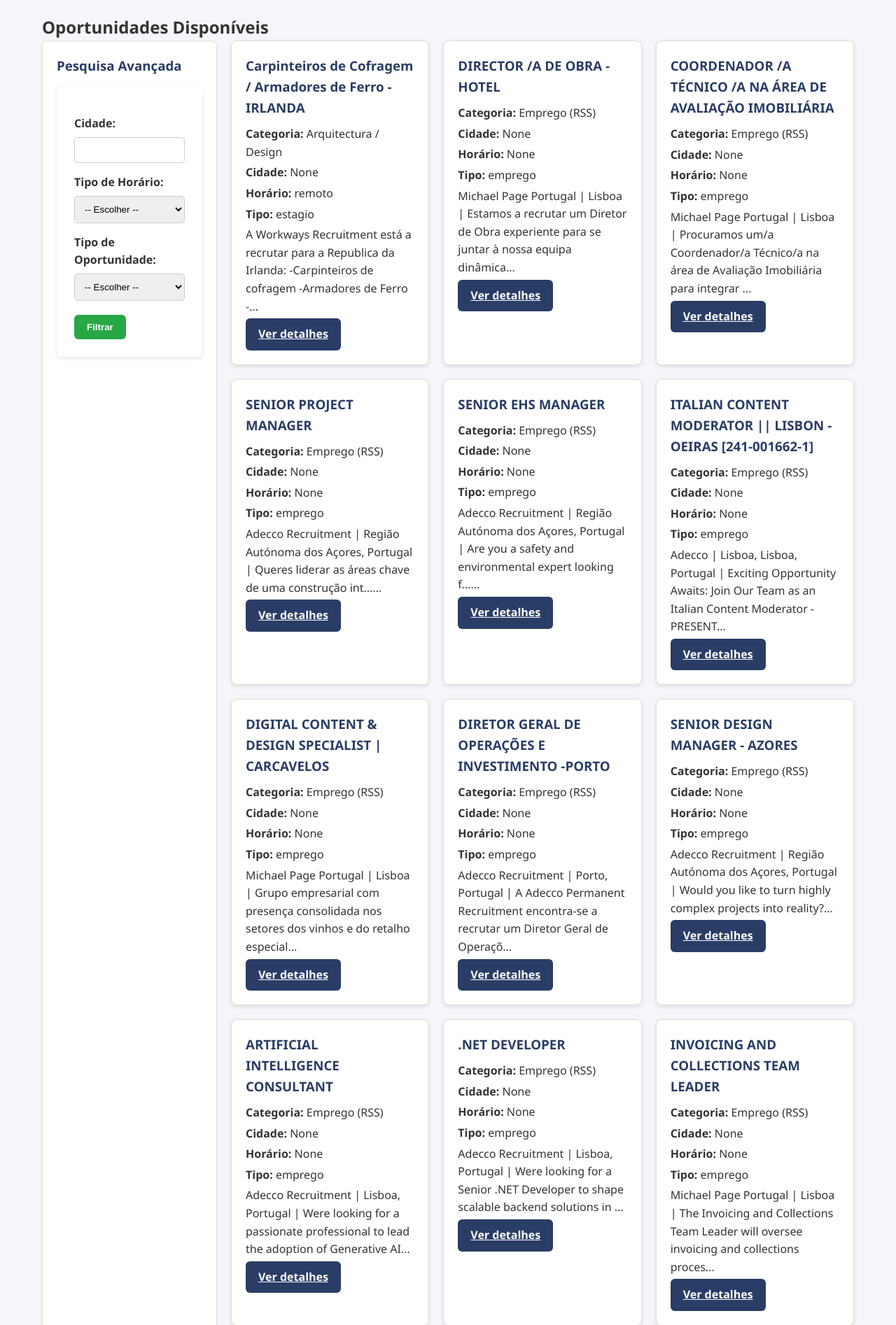
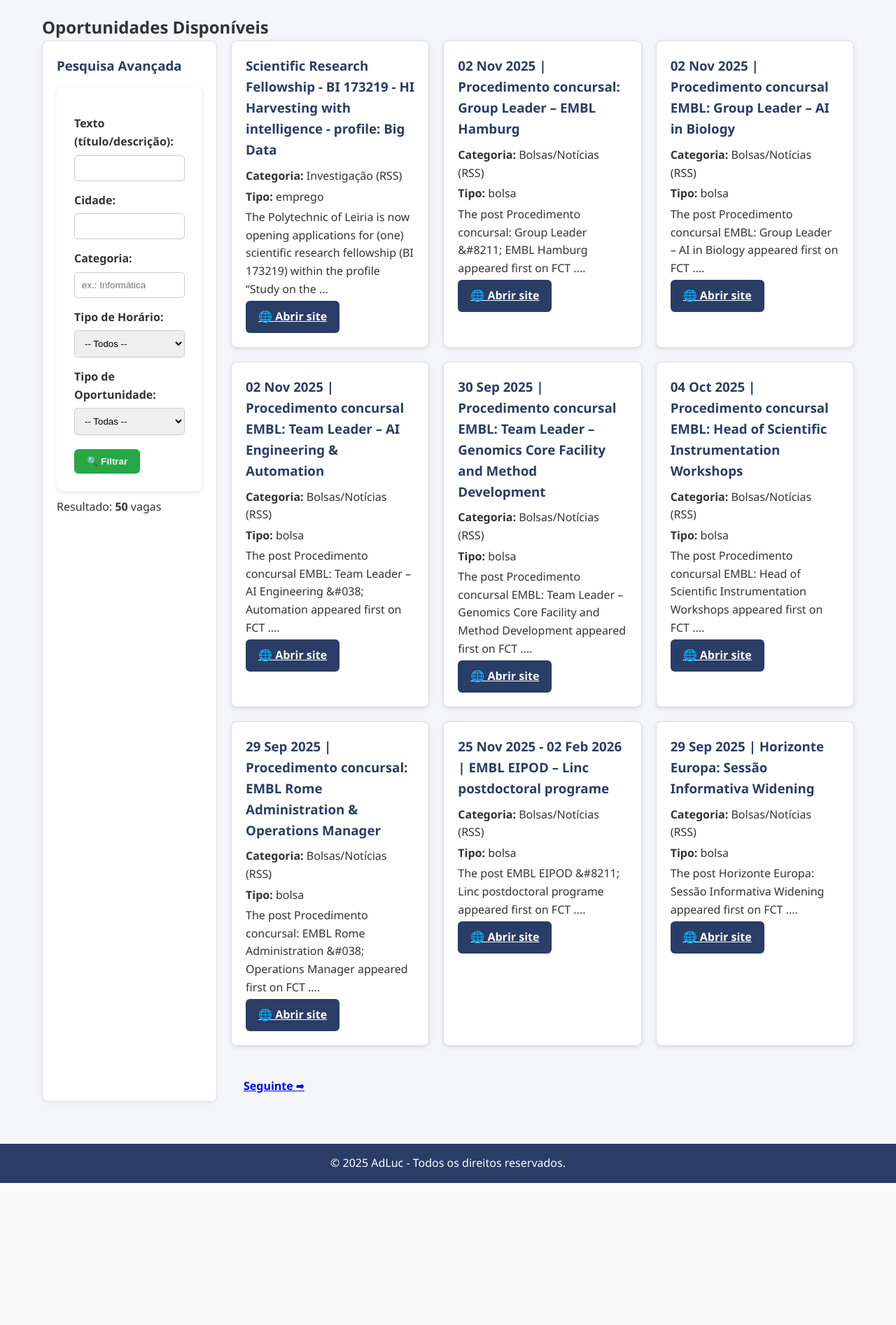
Before and after one commit to titoadriano-ndongala/adluc, a Flask app: page /vagas in a window 1280 px wide. Shown: the part 130-2024 px from the top of the page at 70% size. After the commit the page ends 1821 px from the top, so only its background shows below. Run offline with Flask 3, Linux system fonts and the light colour scheme; data comes from the database, SQL or seed files in the repository; both versions use the stored data as it was after the commit.

Commit message:
Projecto Final AdLuc IEFP 6

```diff
--- a/app.py
+++ b/app.py
@@ -1,70 +1,199 @@
+import os
+import re
 from flask import Flask, render_template, request, redirect, url_for, session, send_from_directory
+from werkzeug.utils import secure_filename
 from modelos.modelos import db, Utilizador, Vaga, Candidatura
-import os
-from werkzeug.utils import secure_filename
+
+# Feeds / HTTP / Scheduler
+import requests
+from requests.adapters import HTTPAdapter, Retry
 import feedparser
+from apscheduler.schedulers.background import BackgroundScheduler
 
 app = Flask(__name__)
 app.secret_key = "segredo_adluc"
 
-# Configuração da BD SQLite
+# ======================
+# Config BD / Uploads
+# ======================
 caminho_bd = os.path.join(os.path.dirname(__file__), "baseDados", "adluc.db")
 app.config["SQLALCHEMY_DATABASE_URI"] = f"sqlite:///{caminho_bd}"
 app.config["SQLALCHEMY_TRACK_MODIFICATIONS"] = False
 
-# Configuração uploads
 UPLOAD_FOLDER = os.path.join(os.path.dirname(__file__), "uploads")
 os.makedirs(UPLOAD_FOLDER, exist_ok=True)
 app.config["UPLOAD_FOLDER"] = UPLOAD_FOLDER
 app.config["MAX_CONTENT_LENGTH"] = 2 * 1024 * 1024  # 2MB
 
+# Upload – extensões permitidas
+EXTENSOES_CV = {"pdf", "doc", "docx"}
+
+def allowed_file(filename: str) -> bool:
+    return "." in filename and filename.rsplit(".", 1)[1].lower() in EXTENSOES_CV
+
 db.init_app(app)
-
 with app.app_context():
     db.create_all()
 
-#Importar o RSS
-RSS_URL = "http://www.net-empregos.com/rss.asp"
+# ======================
+# Utils
+# ======================
+def strip_html(texto: str) -> str:
+    if not texto:
+        return ""
+    texto = re.sub(r"<[^>]+>", " ", texto)
+    texto = re.sub(r"\s+", " ", texto).strip()
+    return texto
 
-def importar_vagas_netempregos():
-    feed = feedparser.parse(RSS_URL)
-    for entry in feed.entries[:10]:  # limita às 10 mais recentes
-        titulo = entry.get("title", "")
-        descricao = entry.get("summary", "")
-        link = entry.get("link", "")
+# ======================
+# FEEDS EXTERNOS
+# ======================
+FEEDS_EXTERNOS = [
+    # Empregos PT (Expresso Emprego)
+    "http://www.expressoemprego.pt/rss/ultimas-ofertas",
+    "http://www.expressoemprego.pt/rss/informatica",
+    "http://www.expressoemprego.pt/rss/lisboa",
 
-        if not Vaga.query.filter_by(link_externo=link).first():
-            vaga = Vaga(
-                titulo=titulo,
-                descricao=descricao,
-                externa=True,
-                link_externo=link
-            )
-            db.session.add(vaga)
-    db.session.commit()
+    # Agregador (HUORK)
+    "https://www.huork.com/rss/all/",
 
+    # Investigação (EURAXESS)
+    "https://euraxess.ec.europa.eu/job-feed",
 
+    # FCT (Notícias/Agenda/Ciência)
+    "https://www.fct.pt/media/noticias/feed/",
+    "https://www.fct.pt/media/noticias/feed/?type=calendar_event",
+    "https://www.fct.pt/media/noticias/feed/?type=science_in_focus",
+]
 
+def _http_session():
+    s = requests.Session()
+    s.headers.update({
+        "User-Agent": "Mozilla/5.0 (Windows NT 10.0; Win64; x64) AdLucBot/1.0 (+https://adluc.local)"
+    })
+    retries = Retry(total=3, backoff_factor=0.5, status_forcelist=[429, 500, 502, 503, 504])
+    s.mount("http://", HTTPAdapter(max_retries=retries))
+    s.mount("https://", HTTPAdapter(max_retries=retries))
+    return s
 
+def _parse_feed(url: str):
+    try:
+        sess = _http_session()
+        resp = sess.get(url, timeout=12)
+        if resp.status_code != 200 or not resp.content:
+            print(f"⚠️ Feed falhou HTTP {resp.status_code}: {url}")
+            return []
+        parsed = feedparser.parse(resp.content)
+        entradas = getattr(parsed, "entries", []) or []
+        print(f"🔎 {url} → {len(entradas)} entradas")
+        return entradas
+    except Exception as e:
+        print(f"❌ Erro no feed {url}: {e}")
+        return []
 
+SEMENTE_EXTERNAS = [
+    {
+        "titulo": "Estágio Júnior em Análise de Dados (Remoto) — Externo",
+        "descricao": "Programa de estágio com mentoria. Python/SQL. Duração 6 meses.",
+        "link": "https://exemplo-empregos.pt/anuncio/estagio-analise-dados",
+        "categoria": "Emprego (RSS)",
+        "tipo": "emprego",
+    },
+    {
+        "titulo": "Bolsa de Investigação — IA aplicada à Saúde — Externo",
+        "descricao": "Bolsa para Mestrandos/Doutorandos. Projeto de 12 meses.",
+        "link": "https://exemplo-bolsas.pt/bolsa/ia-saude-2025",
+        "categoria": "Bolsas/Notícias (RSS)",
+        "tipo": "bolsa",
+    }
+]
 
+def _inferir_defaults_por_url(url: str):
+    u = url.lower()
+    if "expressoemprego.pt" in u or "huork.com" in u:
+        return "Emprego (RSS)", "emprego"
+    if "euraxess" in u:
+        return "Investigação (RSS)", "emprego"
+    if "fct.pt" in u:
+        return "Bolsas/Notícias (RSS)", "bolsa"
+    return "Emprego/Notícias (RSS)", "emprego"
 
-# Página inicial
+def importar_vagas_externas():
+    insercoes = 0
+    total_entradas = 0
+
+    for url in FEEDS_EXTERNOS:
+        categoria_def, tipo_def = _inferir_defaults_por_url(url)
+        entradas = _parse_feed(url)
+        total_entradas += len(entradas)
+
+        for entry in entradas[:8]:
+            titulo = strip_html(entry.get("title") or "")
+            descricao = strip_html(entry.get("summary") or entry.get("description") or titulo)
+            link = (entry.get("link") or "").strip()
+
+            if not link or not titulo:
+                continue
+
+            if not Vaga.query.filter_by(link_externo=link).first():
+                vaga = Vaga(
+                    titulo=titulo[:200],
+                    descricao=(descricao or titulo)[:2000],
+                    categoria=categoria_def,
+                    tipo=tipo_def,
+                    cidade=None,
+                    horario=None,
+                    externa=True,
+                    link_externo=link
+                )
+                db.session.add(vaga)
+                insercoes += 1
+
+    if total_entradas == 0:
+        print("ℹ️ Sem entradas reais dos feeds — a semear externas de fallback.")
+        for item in SEMENTE_EXTERNAS:
+            if not Vaga.query.filter_by(link_externo=item["link"]).first():
+                vaga = Vaga(
+                    titulo=item["titulo"][:200],
+                    descricao=item["descricao"][:2000],
+                    categoria=item["categoria"],
+                    tipo=item["tipo"],
+                    externa=True,
+                    link_externo=item["link"]
+                )
+                db.session.add(vaga)
+                insercoes += 1
+
+    if insercoes:
+        db.session.commit()
+        print(f"✅ Inseridas {insercoes} vagas externas (inclui fallback se necessário).")
+    else:
+        print("ℹ️ Nenhuma vaga externa nova para inserir.")
+
+# ======================
+# Scheduler (30 min)
+# ======================
+scheduler = BackgroundScheduler()
+def tarefa_atualizar_vagas():
+    with app.app_context():
+        importar_vagas_externas()
+scheduler.add_job(tarefa_atualizar_vagas, "interval", minutes=30)
+scheduler.start()
+
+# ======================
+# Rotas
+# ======================
 @app.route("/")
 def pagina_inicial():
-  #  return render_template("index.html")
+    importar_vagas_externas()
+    vagas_internas = Vaga.query.filter_by(externa=False).order_by(Vaga.id.desc()).limit(3).all()
+    vagas_externas = Vaga.query.filter_by(externa=True).order_by(Vaga.id.desc()).limit(3).all()
+    return render_template("index.html",
+                           vagas_internas=vagas_internas,
+                           vagas_externas=vagas_externas)
 
-      importar_vagas_netempregos()  # atualiza RSS
-
-      vagas_internas = Vaga.query.filter_by(externa=False).limit(3).all()
-      vagas_externas = Vaga.query.filter_by(externa=True).limit(3).all()
-
-      return render_template("index.html",
-                             vagas_internas=vagas_internas,
-                             vagas_externas=vagas_externas)
-
-
-# Login
+# --- Login
+from werkzeug.security import check_password_hash
 @app.route("/login", methods=["GET", "POST"])
 def pagina_login():
     if request.method == "POST":
@@ -84,7 +213,7 @@
         return render_template("login.html", erro="Credenciais inválidas")
     return render_template("login.html")
 
-# Registo
+# --- Registo
 @app.route("/registo", methods=["GET", "POST"])
 def pagina_registo():
     if request.method == "POST":
@@ -92,51 +221,93 @@
         email = request.form.get("email")
         senha = request.form.get("senha")
         tipo = request.form.get("tipo")
-
         if Utilizador.query.filter_by(email=email).first():
             return render_template("registo.html", erro="Email já registado")
-
         novo = Utilizador(nome=nome, email=email, tipo=tipo)
         novo.definir_senha(senha)
         db.session.add(novo)
         db.session.commit()
         return redirect(url_for("pagina_login"))
-
     return render_template("registo.html")
 
-# Vagas (listagem geral)
+# --- Vagas (listagem + pesquisa + paginação)
 @app.route("/vagas")
 def pagina_vagas():
-    vagas = Vaga.query.all()
-    return render_template("vagas.html", vagas=vagas)
+    # filtros
+    texto = request.args.get("q", "", type=str).strip()
+    cidade = request.args.get("cidade", "", type=str).strip()
+    categoria = request.args.get("categoria", "", type=str).strip()
+    horario = request.args.get("horario", "", type=str).strip()
+    tipo = request.args.get("tipo", "", type=str).strip()
 
-# Detalhes da vaga + candidatura com upload
+    # paginação
+    pagina = request.args.get("pagina", 1, type=int)
+    por_pagina = 9
+
+    query = Vaga.query.order_by(Vaga.id.desc())
+
+    if texto:
+        like = f"%{texto}%"
+        query = query.filter(
+            (Vaga.titulo.ilike(like)) | (Vaga.descricao.ilike(like))
+        )
+    if cidade:
+        query = query.filter(Vaga.cidade.ilike(f"%{cidade}%"))
+    if categoria:
+        query = query.filter(Vaga.categoria.ilike(f"%{categoria}%"))
+    if horario:
+        query = query.filter(Vaga.horario == horario)
+    if tipo:
+        query = query.filter(Vaga.tipo == tipo)
+
+    total = query.count()
+    vagas = query.offset((pagina - 1) * por_pagina).limit(por_pagina).all()
+
+    # dados para paginação simples
+    tem_prev = pagina > 1
+    tem_next = (pagina * por_pagina) < total
+
+    return render_template(
+        "vagas.html",
+        vagas=vagas,
+        total=total,
+        pagina=pagina,
+        tem_prev=tem_prev,
+        tem_next=tem_next,
+        filtros={"q": texto, "cidade": cidade, "categoria": categoria, "horario": horario, "tipo": tipo}
+    )
+
+# --- Detalhes + candidatura (upload CV)
 @app.route("/vaga/<int:vaga_id>", methods=["GET", "POST"])
 def detalhes_vaga(vaga_id):
     vaga = Vaga.query.get_or_404(vaga_id)
+    erro_upload = None
+    sucesso = False
 
     if request.method == "POST":
         if session.get("tipo") != "estudante":
             return redirect(url_for("pagina_login"))
-
-        ficheiro = request.files["cv"]
-        if ficheiro:
+        ficheiro = request.files.get("cv")
+        if not ficheiro or ficheiro.filename == "":
+            erro_upload = "Seleciona um ficheiro."
+        elif not allowed_file(ficheiro.filename):
+            erro_upload = "Formato inválido. Aceitamos: PDF, DOC, DOCX."
+        else:
             nome_seguro = secure_filename(ficheiro.filename)
-            caminho_ficheiro = os.path.join(app.config["UPLOAD_FOLDER"], nome_seguro)
-            ficheiro.save(caminho_ficheiro)
-
-            nova_cand = Candidatura(
+            caminho = os.path.join(app.config["UPLOAD_FOLDER"], nome_seguro)
+            ficheiro.save(caminho)
+            cand = Candidatura(
                 estudante_id=session["utilizador_id"],
                 vaga_id=vaga.id,
                 ficheiro_cv=nome_seguro
             )
-            db.session.add(nova_cand)
+            db.session.add(cand)
             db.session.commit()
-            return redirect(url_for("minhas_candidaturas"))
+            sucesso = True
 
-    return render_template("detalhes_vaga.html", vaga=vaga)
+    return render_template("detalhes_vaga.html", vaga=vaga, erro_upload=erro_upload, sucesso=sucesso)
 
-# Minhas candidaturas (para estudantes)
+# --- Minhas candidaturas (estudante)
 @app.route("/candidaturas")
 def minhas_candidaturas():
     if session.get("tipo") != "estudante":
@@ -144,128 +315,92 @@
     candidaturas = Candidatura.query.filter_by(estudante_id=session["utilizador_id"]).all()
     return render_template("candidaturas.html", candidaturas=candidaturas)
 
-# Empresa
+# --- Empresa
 @app.route("/empresa")
 def pagina_empresa():
     if session.get("tipo") != "empresa":
         return redirect(url_for("pagina_login"))
     return render_template("empresa.html")
 
-
-
-
 @app.route("/publicar", methods=["GET", "POST"])
 def publicar_vaga():
     if session.get("tipo") not in ["empresa", "admin"]:
         return redirect(url_for("pagina_login"))
-
     if request.method == "POST":
-        nova_vaga = Vaga(
+        vaga = Vaga(
             titulo=request.form.get("titulo"),
-            categoria=request.form.get("categoria"),
+            categoria=request.form.get("categoria") or None,
             descricao=request.form.get("descricao"),
-            cidade=request.form.get("cidade"),
-            horario=request.form.get("horario"),
-            tipo=request.form.get("tipo"),
+            cidade=request.form.get("cidade") or None,
+            horario=request.form.get("horario") or None,
+            tipo=request.form.get("tipo") or None,
             externa=False,
-            empresa_id=session.get("utilizador_id")  # 🔹 guarda quem publicou
+            empresa_id=session.get("utilizador_id")
         )
-        db.session.add(nova_vaga)
+        db.session.add(vaga)
         db.session.commit()
         return redirect(url_for("minhas_vagas"))
-
     return render_template("publicar_vaga.html")
-
-
 
 @app.route("/minhas_vagas")
 def minhas_vagas():
     if session.get("tipo") != "empresa":
         return redirect(url_for("pagina_login"))
-    vagas = Vaga.query.filter_by(empresa_id=session["utilizador_id"]).all()
+    vagas = Vaga.query.filter_by(empresa_id=session["utilizador_id"]).order_by(Vaga.id.desc()).all()
     return render_template("minhas_vagas.html", vagas=vagas)
 
+@app.route("/editar_vaga/<int:vaga_id>", methods=["GET", "POST"])
+def editar_vaga(vaga_id):
+    if session.get("tipo") != "empresa":
+        return redirect(url_for("pagina_login"))
+    vaga = Vaga.query.get_or_404(vaga_id)
+    if vaga.empresa_id != session["utilizador_id"]:
+        return redirect(url_for("minhas_vagas"))
+    if request.method == "POST":
+        vaga.titulo = request.form.get("titulo")
+        vaga.categoria = request.form.get("categoria") or None
+        vaga.descricao = request.form.get("descricao")
+        vaga.cidade = request.form.get("cidade") or None
+        vaga.horario = request.form.get("horario") or None
+        vaga.tipo = request.form.get("tipo") or None
+        db.session.commit()
+        return redirect(url_for("minhas_vagas"))
+    return render_template("editar_vaga.html", vaga=vaga)
 
+@app.route("/remover_vaga/<int:vaga_id>", methods=["POST"])
+def remover_vaga(vaga_id):
+    if session.get("tipo") != "empresa":
+        return redirect(url_for("pagina_login"))
+    vaga = Vaga.query.get_or_404(vaga_id)
+    if vaga.empresa_id != session["utilizador_id"]:
+        return redirect(url_for("minhas_vagas"))
+    # remove ficheiros CV ligados à vaga
+    for cand in vaga.candidaturas:
+        if cand.ficheiro_cv:
+            caminho_cv = os.path.join(app.config["UPLOAD_FOLDER"], cand.ficheiro_cv)
+            if os.path.exists(caminho_cv):
+                os.remove(caminho_cv)
+    db.session.delete(vaga)
+    db.session.commit()
+    return redirect(url_for("minhas_vagas"))
 
-
-
-# Gerir candidaturas (empresa)
 @app.route("/gerir_candidaturas")
 def gerir_candidaturas():
     if session.get("tipo") != "empresa":
         return redirect(url_for("pagina_login"))
-    candidaturas = Candidatura.query.all()  # simplificado (ideal: só das vagas da empresa)
+    candidaturas = Candidatura.query.join(Vaga).filter(Vaga.empresa_id == session["utilizador_id"]).all()
     return render_template("gerir_candidaturas.html", candidaturas=candidaturas)
 
-# Download CV
 @app.route("/uploads/<filename>")
 def download_cv(filename):
     return send_from_directory(app.config["UPLOAD_FOLDER"], filename, as_attachment=True)
 
-# Administração
 @app.route("/admin")
 def pagina_admin():
     if session.get("tipo") != "admin":
         return redirect(url_for("pagina_login"))
     return render_template("admin.html")
 
-
-
-@app.route("/editar_vaga/<int:vaga_id>", methods=["GET", "POST"])
-def editar_vaga(vaga_id):
-    if session.get("tipo") != "empresa":
-        return redirect(url_for("pagina_login"))
-
-    vaga = Vaga.query.get_or_404(vaga_id)
-
-    # Garante que a vaga pertence à empresa logada
-    if vaga.empresa_id != session["utilizador_id"]:
-        return redirect(url_for("minhas_vagas"))
-
-    if request.method == "POST":
-        vaga.titulo = request.form.get("titulo")
-        vaga.categoria = request.form.get("categoria")
-        vaga.descricao = request.form.get("descricao")
-        vaga.cidade = request.form.get("cidade")
-        vaga.horario = request.form.get("horario")
-        vaga.tipo = request.form.get("tipo")
-        db.session.commit()
-        return redirect(url_for("minhas_vagas"))
-
-    return render_template("editar_vaga.html", vaga=vaga)
-
-
-
-@app.route("/remover_vaga/<int:vaga_id>", methods=["POST"])
-def remover_vaga(vaga_id):
-    if session.get("tipo") != "empresa":
-        return redirect(url_for("pagina_login"))
-
-    vaga = Vaga.query.get_or_404(vaga_id)
-
-    if vaga.empresa_id != session["utilizador_id"]:
-        return redirect(url_for("minhas_vagas"))
-
-    # 🔹 Antes de apagar, remover os ficheiros CV das candidaturas desta vaga
-    for cand in vaga.candidaturas:
-        if cand.ficheiro_cv:  # garantir que existe
-            caminho_cv = os.path.join(app.config["UPLOAD_FOLDER"], cand.ficheiro_cv)
-            if os.path.exists(caminho_cv):
-                os.remove(caminho_cv)
-
-    # 🔹 Apaga a vaga (cascata remove as candidaturas do BD)
-    db.session.delete(vaga)
-    db.session.commit()
-
-    return redirect(url_for("minhas_vagas"))
-
-
-
-
-
-
-
-# Logout
 @app.route("/logout")
 def logout():
     session.clear()
--- a/templates/vagas.html
+++ b/templates/vagas.html
@@ -5,33 +5,40 @@
 
 <div class="layout-vagas">
     <!-- BOTÃO TOGGLE (mobile) -->
-    <button class="btn btn-primario toggle-filtros" onclick="toggleFiltros()">Filtros</button>
+    <button class="btn btn-primario toggle-filtros" onclick="toggleFiltros()">⚙️ Filtros</button>
 
     <!-- FILTROS -->
     <aside class="filtros" id="sidebar-filtros">
         <h3>Pesquisa Avançada</h3>
-        <form method="GET" action="/vagas">
+        <form method="GET" action="{{ url_for('pagina_vagas') }}">
+            <label for="q">Texto (título/descrição):</label>
+            <input type="text" id="q" name="q" value="{{ filtros.q }}">
+
             <label for="cidade">Cidade:</label>
-            <input type="text" id="cidade" name="cidade">
+            <input type="text" id="cidade" name="cidade" value="{{ filtros.cidade }}">
+
+            <label for="categoria">Categoria:</label>
+            <input type="text" id="categoria" name="categoria" value="{{ filtros.categoria }}" placeholder="ex.: Informática">
 
             <label for="horario">Tipo de Horário:</label>
             <select id="horario" name="horario">
-                <option value="">-- Escolher --</option>
-                <option value="full-time">Full-time</option>
-                <option value="part-time">Part-time</option>
-                <option value="remoto">Remoto</option>
+                <option value="">-- Todos --</option>
+                <option value="full-time" {% if filtros.horario=='full-time' %}selected{% endif %}>Full-time</option>
+                <option value="part-time" {% if filtros.horario=='part-time' %}selected{% endif %}>Part-time</option>
+                <option value="remoto" {% if filtros.horario=='remoto' %}selected{% endif %}>Remoto</option>
             </select>
 
             <label for="tipo">Tipo de Oportunidade:</label>
             <select id="tipo" name="tipo">
-                <option value="">-- Escolher --</option>
-                <option value="emprego">Emprego</option>
-                <option value="estagio">Estágio</option>
-                <option value="bolsa">Bolsa</option>
+                <option value="">-- Todas --</option>
+                <option value="emprego" {% if filtros.tipo=='emprego' %}selected{% endif %}>Emprego</option>
+                <option value="estagio" {% if filtros.tipo=='estagio' %}selected{% endif %}>Estágio</option>
+                <option value="bolsa" {% if filtros.tipo=='bolsa' %}selected{% endif %}>Bolsa</option>
             </select>
 
-            <button type="submit" class="btn btn-sucesso">Filtrar</button>
+            <button type="submit" class="btn btn-sucesso">🔍 Filtrar</button>
         </form>
+        <p style="margin-top:10px;">Resultado: <b>{{ total }}</b> vagas</p>
     </aside>
 
     <!-- LISTAGEM DE VAGAS -->
@@ -39,17 +46,31 @@
         {% for vaga in vagas %}
             <div class="card vaga-card">
                 <h3>{{ vaga.titulo }}</h3>
-                <p><b>Categoria:</b> {{ vaga.categoria }}</p>
-                <p><b>Cidade:</b> {{ vaga.cidade }}</p>
-                <p><b>Horário:</b> {{ vaga.horario }}</p>
-                <p><b>Tipo:</b> {{ vaga.tipo }}</p>
-                <p>{{ vaga.descricao[:120] }}...</p>
+                {% if vaga.categoria %}<p><b>Categoria:</b> {{ vaga.categoria }}</p>{% endif %}
+                {% if vaga.cidade %}<p><b>Cidade:</b> {{ vaga.cidade }}</p>{% endif %}
+                {% if vaga.horario %}<p><b>Horário:</b> {{ vaga.horario }}</p>{% endif %}
+                {% if vaga.tipo %}<p><b>Tipo:</b> {{ vaga.tipo }}</p>{% endif %}
+                <p>{{ vaga.descricao[:140] }}...</p>
 
-                <a href="{{ url_for('detalhes_vaga', vaga_id=vaga.id) }}" class="btn btn-primario">Ver detalhes</a>
+                {% if vaga.externa %}
+                    <a href="{{ vaga.link_externo }}" target="_blank" class="btn btn-primario">🌐 Abrir site</a>
+                {% else %}
+                    <a href="{{ url_for('detalhes_vaga', vaga_id=vaga.id) }}" class="btn btn-primario">👁 Ver detalhes</a>
+                {% endif %}
             </div>
         {% else %}
-            <p>Nenhuma vaga disponível no momento.</p>
+            <p>Nenhuma vaga encontrada com os filtros atuais.</p>
         {% endfor %}
+
+        <!-- Paginação -->
+        <div style="grid-column: 1/-1; margin-top: 15px;">
+            {% if tem_prev %}
+                <a class="btn" href="{{ url_for('pagina_vagas', pagina=pagina-1, q=filtros.q, cidade=filtros.cidade, categoria=filtros.categoria, horario=filtros.horario, tipo=filtros.tipo) }}">⬅ Anterior</a>
+            {% endif %}
+            {% if tem_next %}
+                <a class="btn" href="{{ url_for('pagina_vagas', pagina=pagina+1, q=filtros.q, cidade=filtros.cidade, categoria=filtros.categoria, horario=filtros.horario, tipo=filtros.tipo) }}">Seguinte ➡</a>
+            {% endif %}
+        </div>
     </section>
 </div>
 {% endblock %}
```
Also changed, not shown: modelos/modelos.py (+25 -9 lines), templates/detalhes_vaga.html (+22 -14 lines), baseDados/adluc.db.
